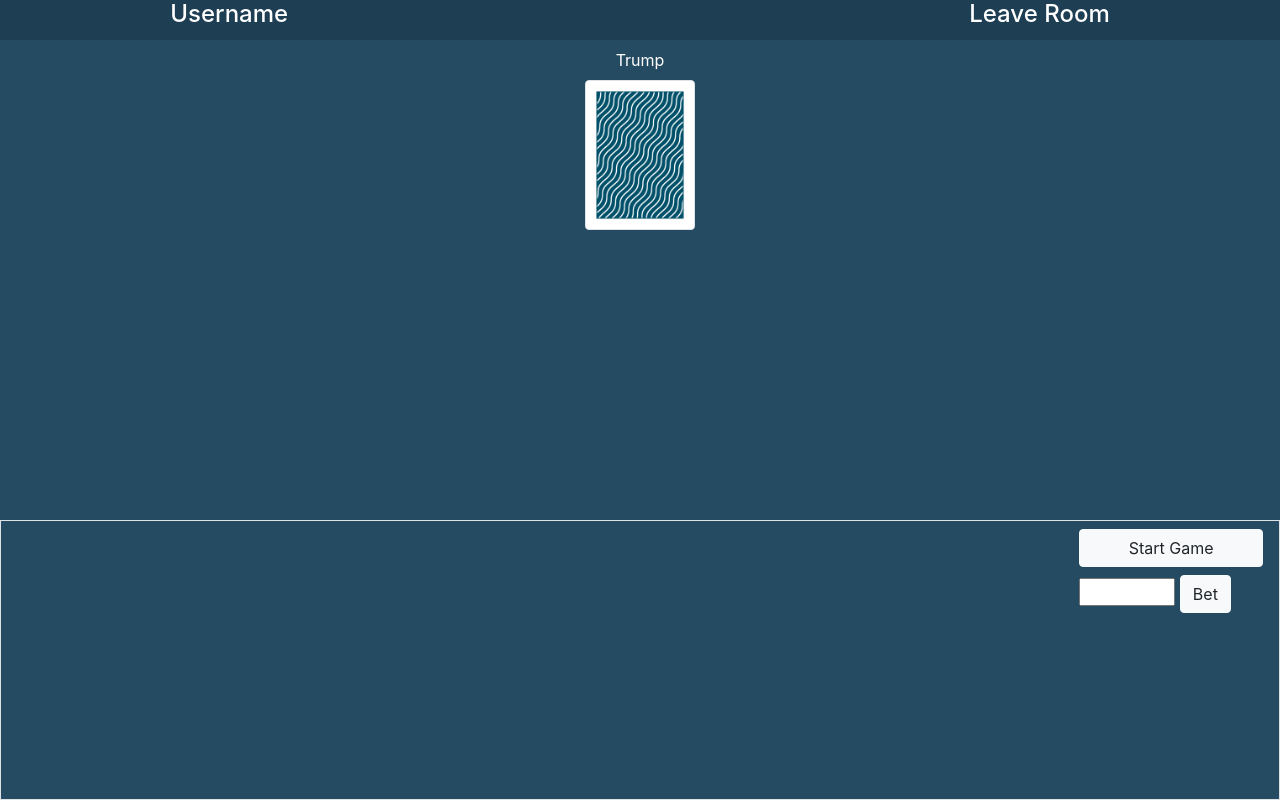
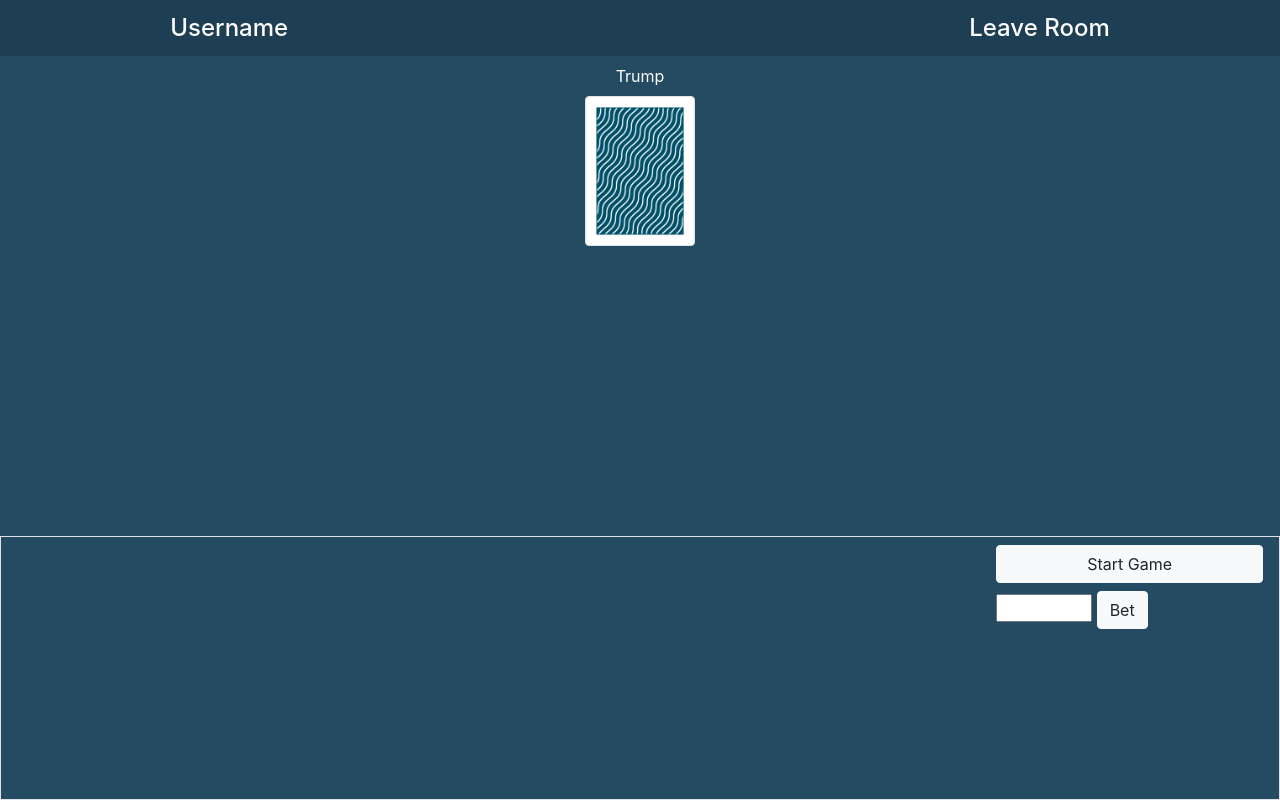
Before and after one commit to Airix2/Wizard, a website: page public/game.html in a window 1280 px wide. Drawn offline with nearby package versions, Linux system fonts and the light colour scheme; no server answers.

Commit message:
Reduccion de la hoja de estilos css y mejora de estructura de htmls y estilos

```diff
--- a/public/css/style.css
+++ b/public/css/style.css
@@ -75,62 +75,55 @@ a:hover {
 	color: white;
 	text-decoration: none;
 }
-.grid-container {
+.game {
 	display: grid;
-	grid-template-columns: repeat(12, 1fr);
-	grid-template-rows: 5vh 30vh 30vh 35vh;
-	grid-column-gap: 10px;
+	grid-template-columns: 1fr;
+	grid-template-rows: 7vh 30vh 30vh 33vh;
 	justify-content: center;
 	background-color: #254b62;
 }
-.nav-row {
-	grid-row: 1 / 2;
-	grid-column: 1 / -1;
+/* Navbar */
+.game > .nav-bar {
+	display: flex;
 	background-color: #1d3e53;
-	display: flex;
+	align-items: center;
 }
-.nav-row > * {
-	justify-content: space-around;
+.game > .nav-bar > * {
+	margin: 0;
 	flex-grow: 1;
 	text-align: center;
 }
+/* Trump row */
 .trump-row {
-	grid-row: 2 / 3;
-	grid-column: 1 / -1;
 	display: flex;
 	justify-content: center;
 	text-align: center;
 }
+/* Player row */
 .players-row {
-	grid-row: 3 / 4;
-	grid-column: 1 / -1;
 	display: flex;
 	justify-content: center;
 }
-.players-hands {
+/* Players hands */
+.players-row > .player-hand {
 	flex-grow: 1;
 	text-align: center;
 }
+/* Self hand */
 .self-row {
-	grid-row: 4 / 5;
-	grid-column: 1 / -1;
+	padding-left: 8rem;
 	display: grid;
-	grid-template-columns: repeat(12, 1fr);
-	grid-template-rows: 100%;
-	justify-content: center;
-	align-content: start;
-	grid-gap: 1em;
+	grid-template-columns: 1fr auto;
+	align-items: center;
+	grid-gap: 10rem;
 }
-.player-hand {
-	grid-column: 3 / 11;
-	display:flex;
+.self-row > .player-hand {
+	display: flex;
 	flex-wrap: nowrap;
-	justify-content: flex-start;
-	align-content: start;
+	flex-direction: row-reverse;
 	overflow-x: auto;
 }
 .buttons {
-	grid-column: 11 / 13;
 	margin-right: 1rem;
 	align-self: start;
 }
--- a/public/game.html
+++ b/public/game.html
@@ -24,18 +24,25 @@
     <title>Wizard</title>
 </head>
 <body>
-    <div class="grid-container vh-100">
-        <div class="nav-row">
+    <section class="game">
+        <!-- Game Navbar -->
+        <nav class="nav-bar">
             <span class="h4" id="userNameNav">Username</span>
             <span class="h4" id="roomName"></span>
             <a class="h4" href="index.html">Leave Room</a>
-        </div>
+        </nav>
+        <!-- End of Game Navbar -->
+
+        <!-- Trump Row -->
         <div class="trump-row">
-            <div class="col-2 pt-2">
+            <div class="py-2">
                 <label class="d-block">Trump</label>
                 <img src="assets/cards/BackCard.png" id="trumpImg" class="img-thumbnail rounded"  style="width: 110px">
             </div>
         </div>
+        <!-- End of Trump Row -->
+
+        <!-- Players Hands Row -->
         <div class="players-row" id="playerSpace">
             <!-- <div class="col-2">
                 <label class="d-block my-0">Players</label>
@@ -47,8 +54,10 @@
                 <img src="assets/cards/c1.png" class="img-thumbnail rounded w-100" style="height: 200px; max-width: 150px">
             </div> -->
         </div>
+        <!-- End of Players Hands Row -->
 
-        <div class="self-row align-items-center border">
+        <!-- Self Hand Row -->
+        <div class="self-row border">
             <div class="player-hand" id="playerHandDiv">
             </div>
             <div class="buttons">
@@ -59,7 +68,8 @@
                 </span>
             </div>
         </div>
-    </div>
+        <!-- End of Self Hand Row -->
+    </section>
 
     <script src="https://cdnjs.cloudflare.com/ajax/libs/qs/6.10.1/qs.min.js"
     integrity="sha512-aTKlYRb1QfU1jlF3k+aS4AqTpnTXci4R79mkdie/bp6Xm51O5O3ESAYhvg6zoicj/PD6VYY0XrYwsWLcvGiKZQ=="
--- a/public/js/main.js
+++ b/public/js/main.js
@@ -129,7 +129,7 @@ function outputUsers(users){
     playerSpace.html("");
     users.forEach(user => {
         let playerhtml = playerSpace.html();
-        playerSpace.html(playerhtml + `<div class="players-hands" id="${user.username}">
+        playerSpace.html(playerhtml + `<div class="player-hand" id="${user.username}">
         <label class="d-block my-0">${user.username} - PlayerNumber: ${playerNumber}</label>
         <div class="d-block bets"></div>
         <img src="assets/cards/BackCard.png" class="img-thumbnail rounded" style="width: 110px;">
```
